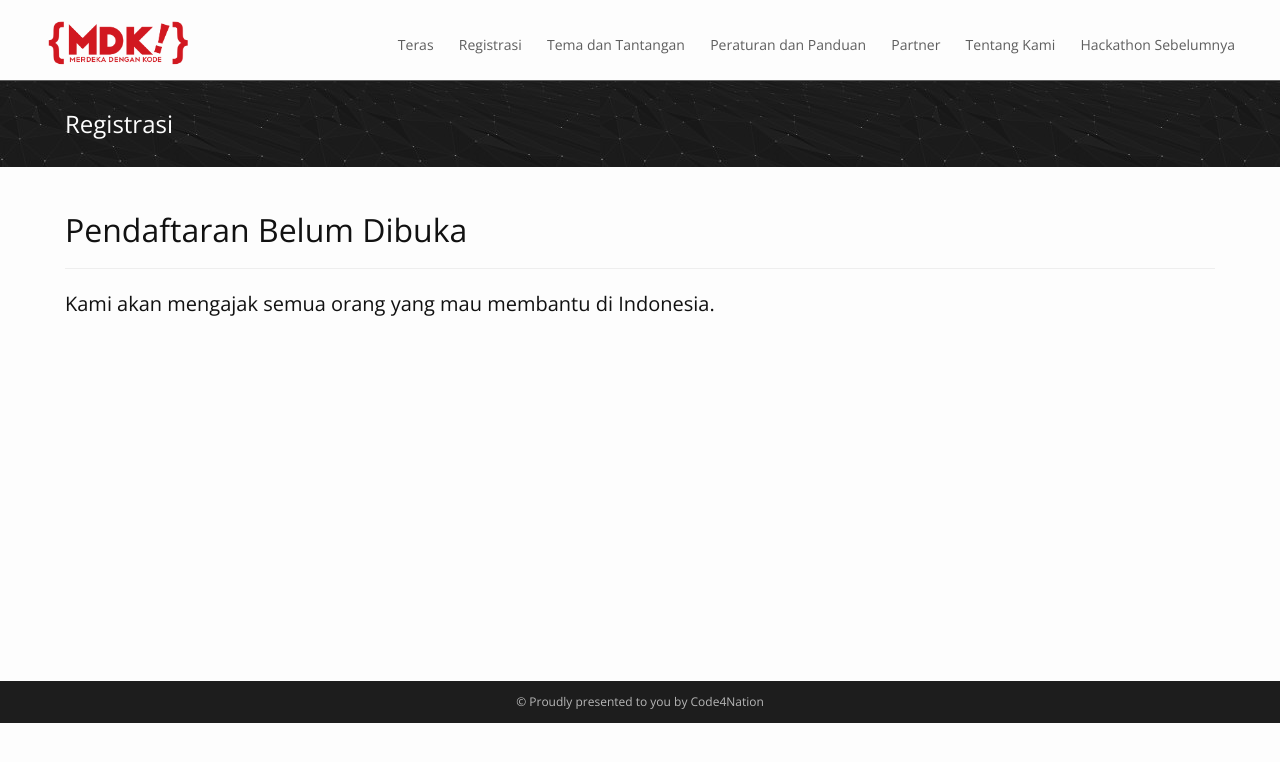
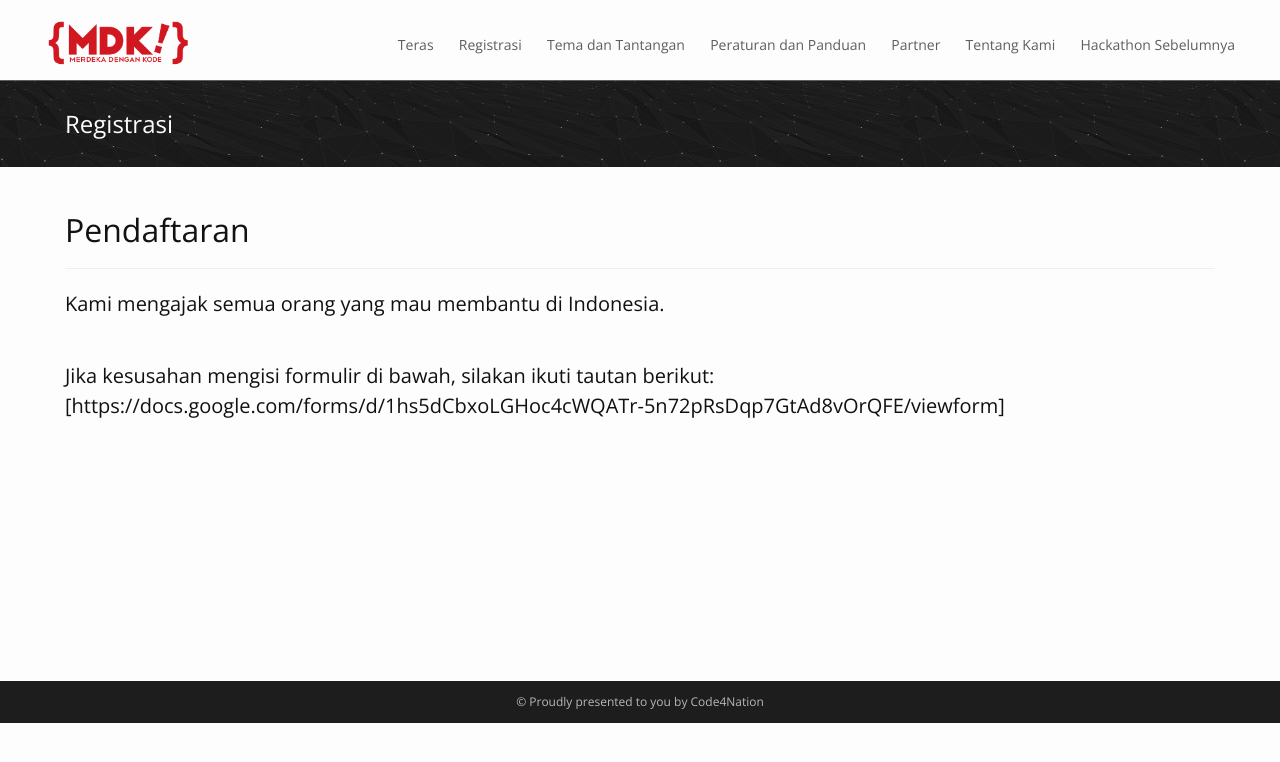
Before and after one commit to Code4Nation/hackathon, a Jekyll site: the page built from registrasi.md, in a window 1280 px wide. Shown: the top 762 px of the page. Built offline with Jekyll 4.4.1, drawn with Linux system fonts in a browser that asks for light colours; nearby versions of some CDN libraries.

Commit message:
Update registrasi.md

```diff
--- a/registrasi.md
+++ b/registrasi.md
@@ -4,7 +4,9 @@ permalink: /registrasi/
 order: 2
 ---
 
-## Pendaftaran Belum Dibuka
+## Pendaftaran
 - - -
 
-Kami akan mengajak semua orang yang mau membantu di Indonesia.
+Kami mengajak semua orang yang mau membantu di Indonesia.
+
+Jika kesusahan mengisi formulir di bawah, silakan ikuti tautan berikut: [https://docs.google.com/forms/d/1hs5dCbxoLGHoc4cWQATr-5n72pRsDqp7GtAd8vOrQFE/viewform]
```
